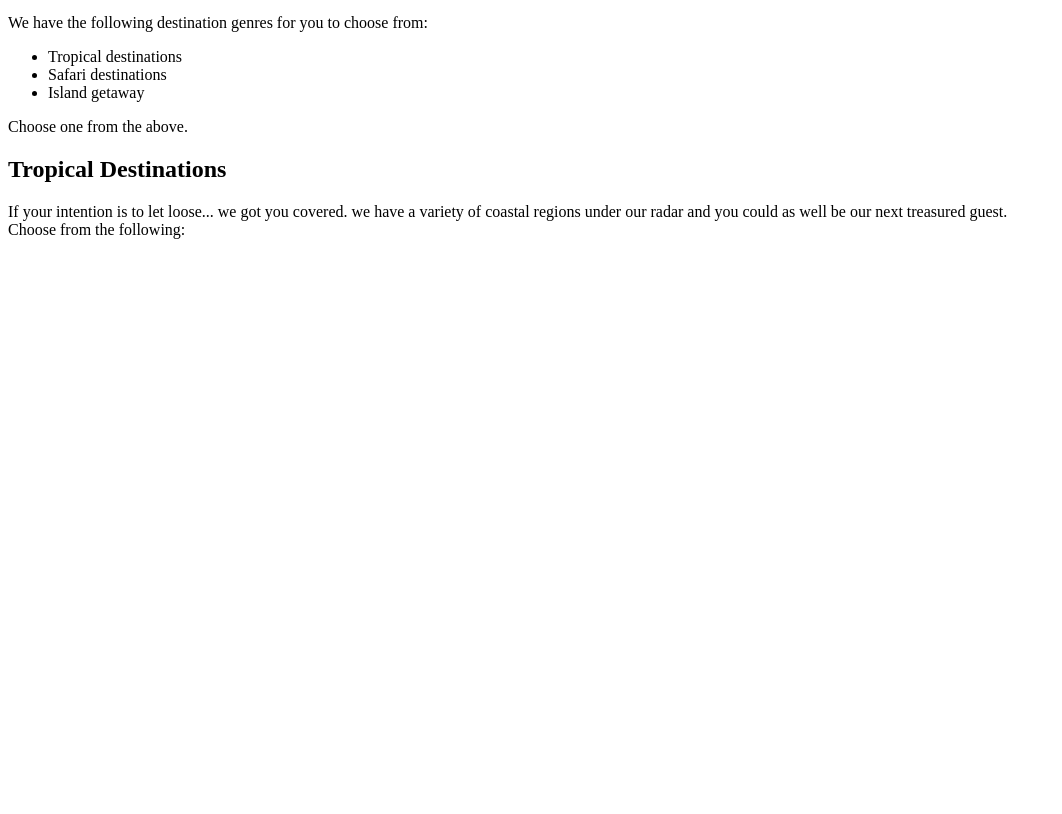
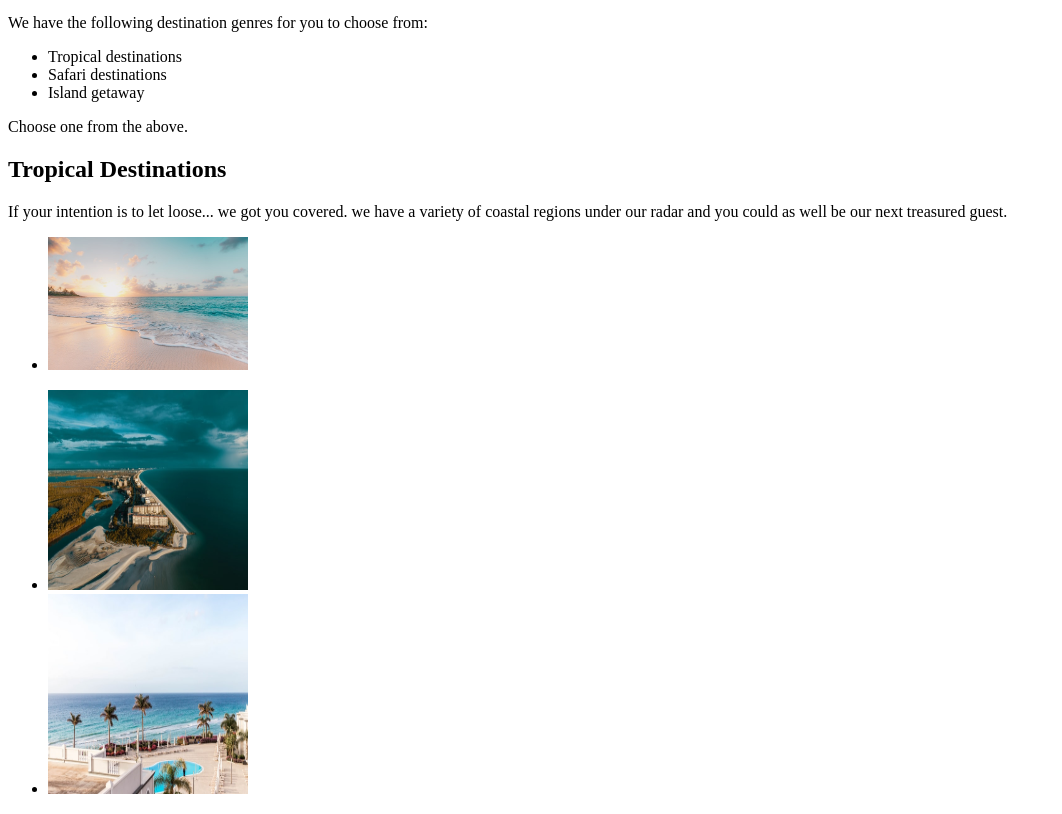
Before and after one commit to Ken-mbira/Travel-agency, a plain HTML site: page index.html in a window 1280 px wide. Shown: the part 118-932 px from the top of the page, without its empty margins (0-1062 px from the left). Before the commit the page ends 800 px from the top, so only its background shows below. Drawn offline with Linux system fonts and the light colour scheme.

Commit message:
addition of photos to the folder

```diff
--- a/index.html
+++ b/index.html
@@ -20,7 +20,11 @@
     </p>
     <h2> Tropical Destinations</h2>
     <p>If your intention is to let loose... we got you covered. we have a variety of coastal regions under our radar and you could as well be our next treasured guest.<br>
-        Choose from the following:
+        <ul>
+            <li><img src="tropical 1.jpg" alt="our beach during the day" width="200px" height="soopx"></p></li>
+            <li><img src="tropical2 (copy).jpg" alt="sunset at one of our beaches" width="200px" height="200px"></li>
+            <li><img src="tropical3 (copy).jpg" alt="ariel view of our hotel" width="200px" height="200px"> </li>
+        </ul>
     </p>
 </body>
 </html>
```
Also changed, not shown: tropical 1.jpg (added), tropical2 (copy).jpg (added), tropical3 (copy).jpg (added), tropical4 (copy).jpg (added).
